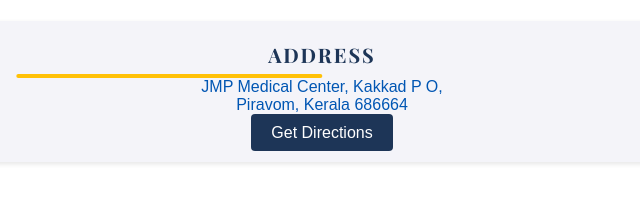
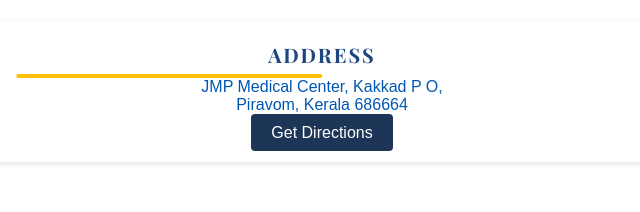
Before and after one commit to Sharathreji/jmpmc.com, a plain HTML site: page index.html in a window 1280 px wide. Shown: the part 1884-2096 px from the top of the page, 318-958 px from the left. Drawn offline with nearby package versions, Linux system fonts and the light colour scheme.

Commit message:
Update index.html

```diff
--- a/index.html
+++ b/index.html
@@ -550,8 +550,8 @@ document.querySelector('.scroll-text-container').addEventListener('click', funct
 </div>
 
 <!-- Address Section -->
-<div class="address-section" style="background-color: #f4f4f9; padding: 20px; font-family: Arial, sans-serif; border-radius: 8px; box-shadow: 0 2px 5px rgba(0, 0, 0, 0.1);">
-    <h2 style="font-size: 20px; color: #1d3557; margin-bottom: 10px;">Address</h2>
+<div class="address-section" style="background-color: #ffffff; padding: 20px; font-family: Arial, sans-serif; border-radius: 8px; box-shadow: 0 2px 5px rgba(0, 0, 0, 0.1);">
+    <h2 style="font-size: 20px; color: #1c4681; margin-bottom: 10px;">Address</h2>
     <p style="margin: 0;">
         JMP Medical Center, Kakkad P O,<br>
           Piravom, Kerala 686664
```
